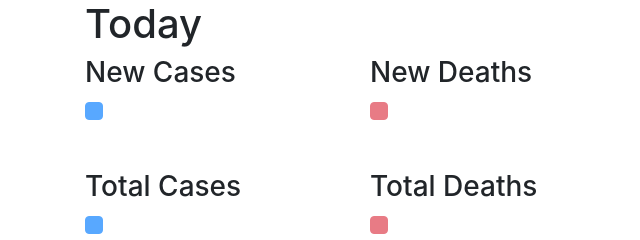
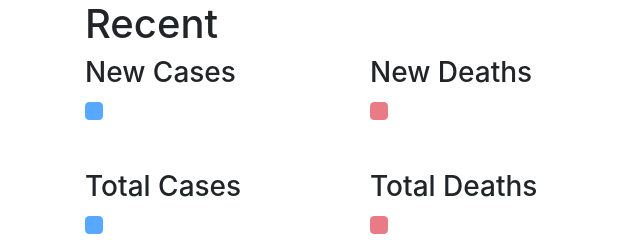
Before and after one commit to MZO9400/COVID19-Tracker, a plain HTML site: page index.html in a window 1280 px wide. Shown: the full height of the page, 0-640 px from the left. Drawn offline with nearby package versions, Linux system fonts and the light colour scheme; no server answers.

Commit message:
Cleanup code and change heading

```diff
--- a/index.html
+++ b/index.html
@@ -14,7 +14,7 @@
     <div class="container">
         <div class="row">
             <div class="col-md-12">
-                <h1>Today</h1>
+                <h1>Recent</h1>
             </div>
         </div>
         <div class="row">
@@ -98,7 +98,7 @@
                         <button type="button" class="p-2 btn btn-primary" disabled>${x.NewConfirmed}</button>
                         <button type="button" class="p-2 btn btn-danger" disabled>${x.NewDeaths}</button>
                     </div>`
-            );
+                );
 
             $("#more").html(html);
         });
```
